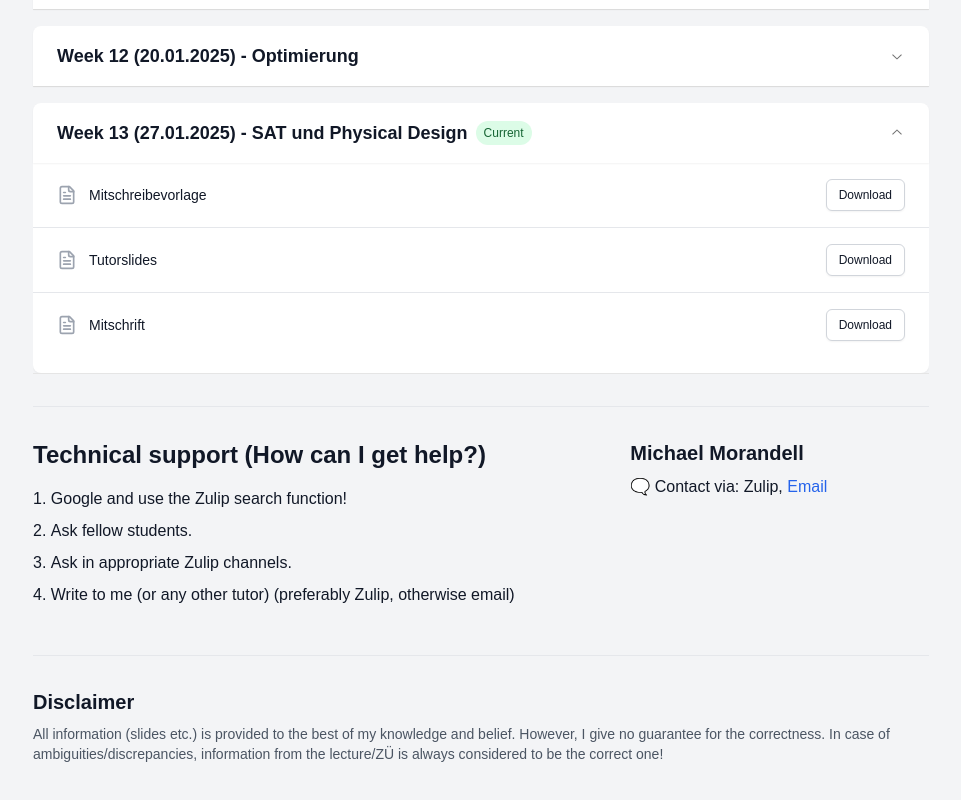
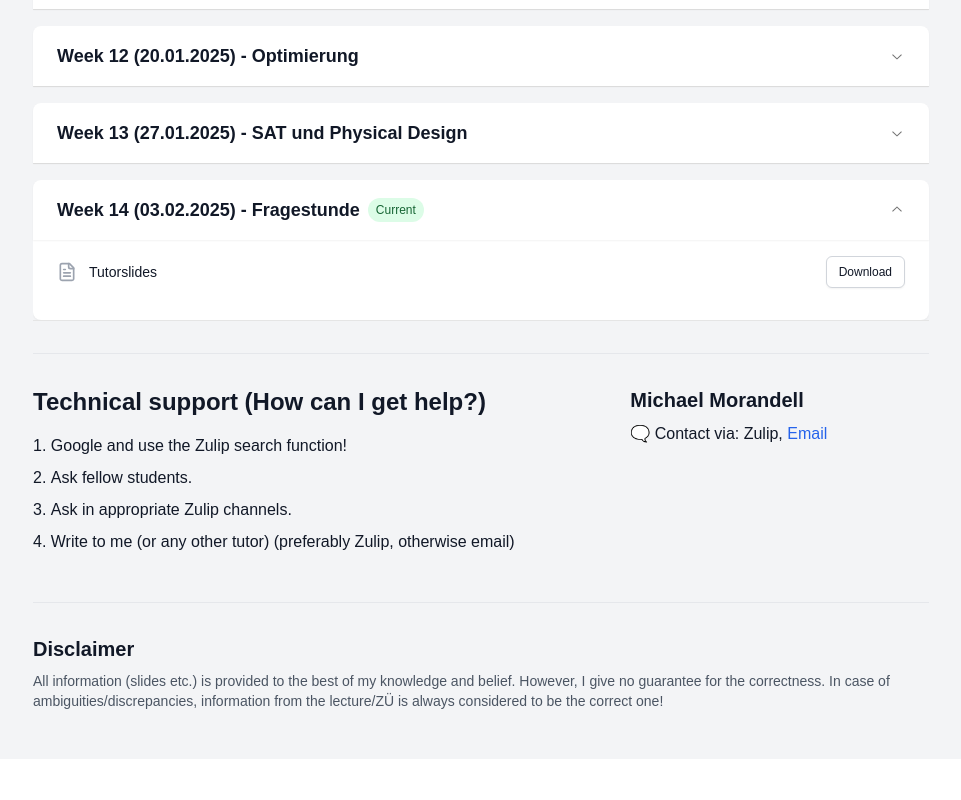
Before and after one commit to mormic04/era_tutorium_website, a Next.js app: page / in a window 1280 px wide. Shown: the part 1245-2045 px from the top of the page, without its empty margins (159-1120 px from the left). After the commit the page ends 2004 px from the top, so only its background shows below. Built offline with nearby package versions, Linux system fonts and the light colour scheme.

Commit message:
added w14

```diff
--- a/src/components/LectureMaterials.tsx
+++ b/src/components/LectureMaterials.tsx
@@ -199,6 +199,15 @@ const lectureWeeks = [
     ]
   },
 
+  {
+    week: 14,
+    date: "03.02.2025",
+    topic: "Fragestunde",
+    materials: [
+      { name: "Tutorslides", url: materialBasePath + "w14/era_tutorslides_w14.pdf"},
+    ]
+  },
+
 ]
 
 export default function LectureMaterials() {
@@ -213,7 +222,7 @@ export default function LectureMaterials() {
     return Math.ceil(diffDays / 7)
   }, [])
 
-  currentWeek = 13;
+  currentWeek = 14;
 
   React.useEffect(() => {
     document.documentElement.classList.toggle('dark', theme === 'dark');
```
